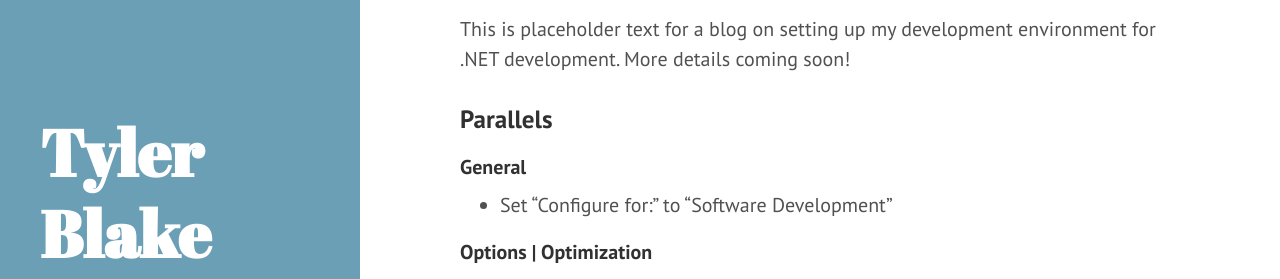
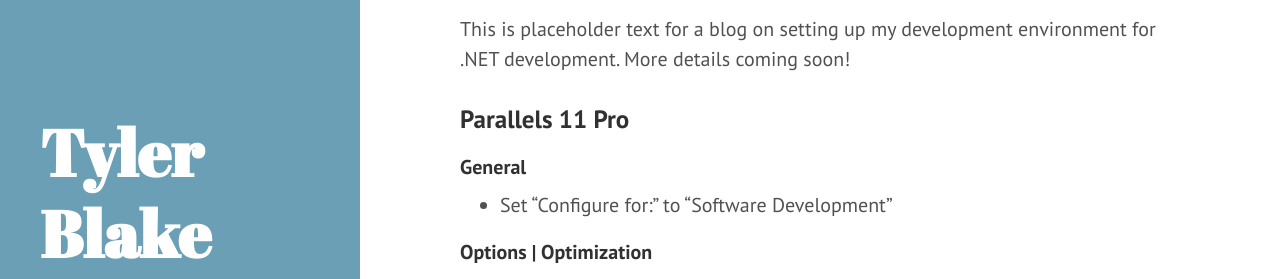
Before and after one commit to tylerablake/website, a Jekyll site: the page built from _posts/2016-03-01-.net-development-on-a-mac.md, in a window 1280 px wide and 900 px high. Shown: the part 216-495 px from the top of the window. Built offline with Jekyll 4.4.1, drawn with Linux system fonts in a browser that asks for light colours.

Commit message:
reformat Parallels info

```diff
--- a/_posts/2016-03-01-.net-development-on-a-mac.md
+++ b/_posts/2016-03-01-.net-development-on-a-mac.md
@@ -5,7 +5,7 @@ title: Setting Up Your Mac for .NET Development
 
 This is placeholder text for a blog on setting up my development environment for .NET development. More details coming soon!
 
-### Parallels
+### Parallels 11 Pro
 
 #### General
 * Set "Configure for:" to "Software Development"
```
